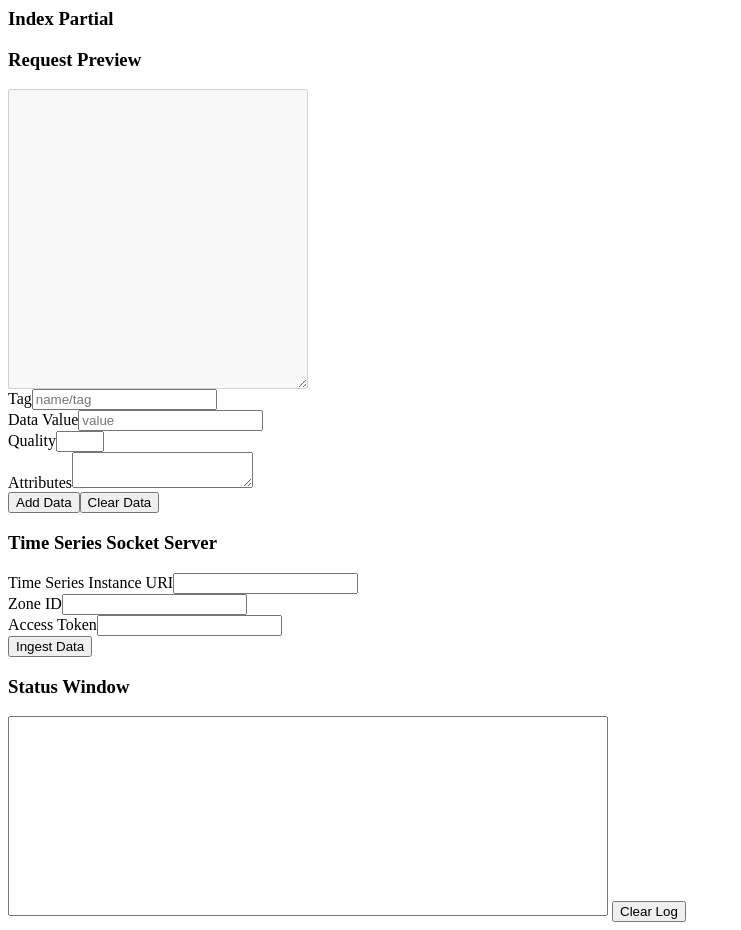
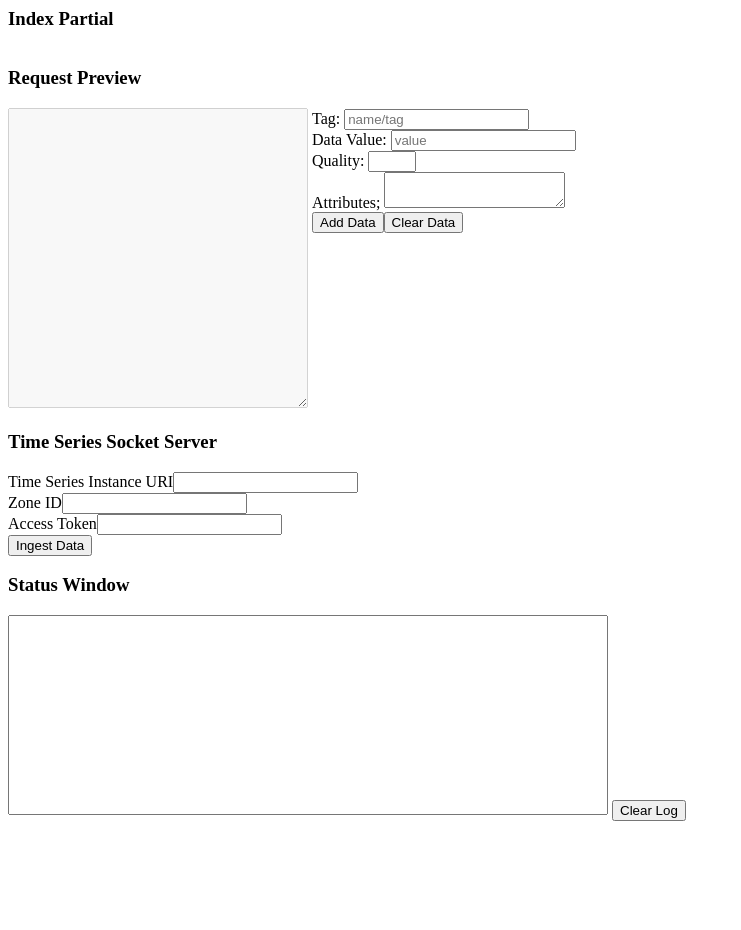
Before and after one commit to rjalmeda/timeSeriesTestTools, a website: page client/partials/index.html in a window 1280 px wide. Shown: the whole page, without its empty margins (0-741 px from the left). After the commit the page ends 829 px from the top, so only its background shows below. Drawn offline with Linux system fonts and the light colour scheme.

Commit message:
fixed multiple entries

```diff
--- a/client/controllers/indexController.js
+++ b/client/controllers/indexController.js
@@ -44,13 +44,16 @@ app.controller('indexController', function($scope, $location, indexFactory){
     };
     $scope.ingestData = function(){
         $scope.socketStatus.status = "Ingesting " + Date.now() + "\n" + $scope.socketStatus.status;
-        console.log($scope.server);
+//        console.log($scope.server);
         var package = {
             server: $scope.server,
             body: $scope.newRequest
         }
         indexFactory.ingestData(package, function(data){
             console.log(data);
+            for (var i=0; i<data.data.messages.length; i++){
+                $scope.socketStatus.status = data.data.messages[i] + "\n" + $scope.socketStatus.status;
+            };
         })
     };
     $scope.clearLog = function(){
--- a/client/partials/index.html
+++ b/client/partials/index.html
@@ -1,13 +1,16 @@
 <h3>Index Partial</h3>
-<div class="requestBuilder">
-    <h3>Request Preview</h3>
-    <textarea class="requestBody" style="min-width: 300px; min-height: 300px;" disabled ng-model="requestPreview"></textarea>
-    <div>
+
+<div class="requestContainer">
+    <div class="requestBuilder" style="display:inline-block;">
+        <h3>Request Preview</h3>
+        <textarea class="requestBody" style="min-width: 300px; min-height: 300px;" disabled ng-model="requestPreview"></textarea>
+    </div>
+    <div style="display:inline-block;vertical-align:top;margin-top: 60px;">
         <form ng-submit="addData()">
-            <label>Tag</label><input type="text" placeholder="name/tag" ng-model="reqBody.name" ng-change="updateBody()"><br>
-            <label>Data Value</label><input type="text" placeholder="value" ng-model="reqBody.value" ng-change="updateBody()"><br>
-            <lavel>Quality</lavel><input type="number" min=0 max=3 ng-model="reqBody.quality" ng-change="updateBody()"><br>
-            <label>Attributes</label><textarea ng-model="reqBody.attributes" ng-change="updateBody()"></textarea><br>
+            <label>Tag: </label><input type="text" placeholder="name/tag" ng-model="reqBody.name" ng-change="updateBody()"><br>
+            <label>Data Value: </label><input type="text" placeholder="value" ng-model="reqBody.value" ng-change="updateBody()"><br>
+            <lavel>Quality: </lavel><input type="number" min=0 max=3 ng-model="reqBody.quality" ng-change="updateBody()"><br>
+            <label>Attributes; </label><textarea ng-model="reqBody.attributes" ng-change="updateBody()"></textarea><br>
             <button type="submit">Add Data</button><button type="button" ng-click="clearData()">Clear Data</button>
         </form>
     </div>
```
Also changed, not shown: server/controllers/timeSeriesController.js (+7 -3 lines).
